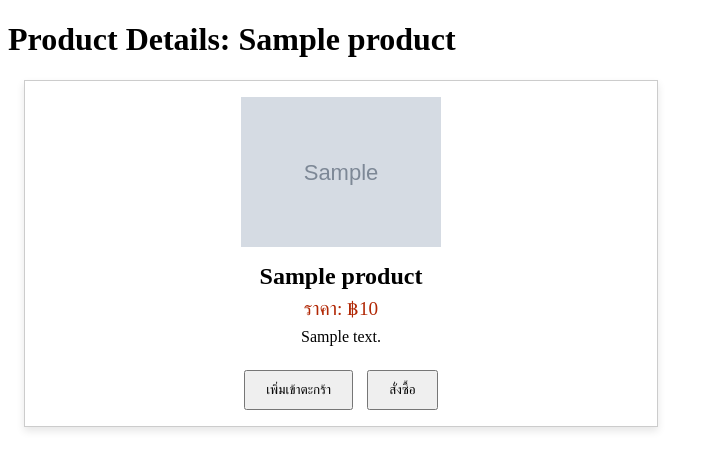
After one commit to DarkNess1903/Project_End, a PHP site: page /productDetails.php?id=1 in a window 1280 px wide. The commit adds this page. Shown: the top 470 px of the page, without its empty margins (0-713 px from the left). Run offline with PHP 8.4, Linux system fonts and the light colour scheme; tables that the repository leaves empty or names only in its code hold one stand-in row (values such as "Sample post"); grey boxes marked "Sample" are stand-in pictures.

Commit message:
ระบบรายละเอียดสินค้า

```diff
--- /dev/null
+++ b/productDetails.php
@@ -0,0 +1,121 @@
+<?php
+include "connectDB.php";
+
+// ตรวจสอบว่ามีการส่งพารามิเตอร์ id ผ่าน URL หรือไม่
+if(isset($_GET['id'])) {
+    $productId = $_GET['id'];
+
+    // Query ข้อมูลสินค้าจากฐานข้อมูล
+    $sql = "SELECT * FROM products WHERE id = $productId";
+    $result = $conn->query($sql);
+
+    if ($result->num_rows > 0) {
+        $row = $result->fetch_assoc();
+        $productName = $row["product_name"];
+        $price = $row["price"];
+        $image = $row["image"];
+        $details = $row["details"];
+    } else {
+        echo "ไม่พบสินค้าที่คุณเลือก";
+        exit;
+    }
+} else {
+    echo "ไม่พบรหัสสินค้า";
+    exit;
+}
+
+$conn->close();
+?>
+
+<!DOCTYPE html>
+<html lang="th">
+<head>
+    <meta charset="UTF-8">
+    <meta name="viewport" content="width=device-width, initial-scale=1.0">
+    <title>Product Details: <?php echo $productName; ?></title>
+    <style>
+        /* CSS เพิ่มเติมสำหรับรายละเอียดสินค้า */
+        .product-details {
+            border: 1px solid #ccc;
+            padding: 16px;
+            margin: 16px;
+            display: flex;
+            align-items: center;
+            width: 600px;
+            box-shadow: 0 4px 8px rgba(0, 0, 0, 0.1);
+            flex-direction: column;
+        }
+        .product-details img {
+            max-width: 200px;
+            height: auto;
+            margin-bottom: 16px;
+        }
+        .product-details .product-info {
+            text-align: center;
+        }
+        .product-details .product-info h2 {
+            font-size: 1.5em;
+            margin: 0;
+        }
+        .product-details .product-info p {
+            margin: 8px 0;
+        }
+        .product-details .product-info .price {
+            font-size: 1.2em;
+            color: #b12704;
+        }
+        .product-details .product-buttons {
+            margin-top: 16px;
+        }
+        .product-details .product-buttons button {
+            padding: 10px 20px;
+            margin: 0 5px;
+            cursor: pointer;
+        }
+    </style>
+</head>
+<body>
+    <h1>Product Details: <?php echo $productName; ?></h1>
+
+    <div class="product-details">
+        <img src="<?php echo $image; ?>" alt="Product Image">
+        <div class="product-info">
+            <h2><?php echo $productName; ?></h2>
+            <p class="price">ราคา: ฿<?php echo $price; ?></p>
+            <p><?php echo $details; ?></p>
+        </div>
+        <div class="product-buttons">
+            <button onclick="addToCart(<?php echo $productId; ?>)">เพิ่มเข้าตะกร้า</button>
+            <button onclick="orderNow(<?php echo $productId; ?>)">สั่งซื้อ</button>
+        </div>
+    </div>
+
+    <script>
+        function addToCart(productId) {
+            // ฟังก์ชันสำหรับเพิ่มสินค้าลงในตะกร้า
+            const xhr = new XMLHttpRequest();
+            xhr.open("POST", "cart.php", true);
+            xhr.setRequestHeader("Content-Type", "application/json;charset=UTF-8");
+            xhr.onreadystatechange = function() {
+                if (xhr.readyState === 4 && xhr.status === 200) {
+                    alert("เพิ่มสินค้าเข้าตะกร้าแล้ว!");
+                }
+            };
+            xhr.send(JSON.stringify({ id: productId }));
+        }
+
+        function orderNow(productId) {
+            // ฟังก์ชันสำหรับสั่งซื้อสินค้า
+            const xhr = new XMLHttpRequest();
+            xhr.open("POST", "orderForm.php", true);
+            xhr.setRequestHeader("Content-Type", "application/json;charset=UTF-8");
+            xhr.onreadystatechange = function() {
+                if (xhr.readyState === 4 && xhr.status === 200) {
+                    alert("สั่งซื้อสินค้าสำเร็จ!");
+                }
+            };
+            xhr.send(JSON.stringify({ id: productId }));
+        }
+    </script>
+</body>
+</html>
```
Also changed, not shown: productEdit.php (+43 -7 lines), productForm.php (+4 -16 lines), productInsert.php (+7 -1 lines), product/332892500888822096.png (added), product/pngegg.png (added).
